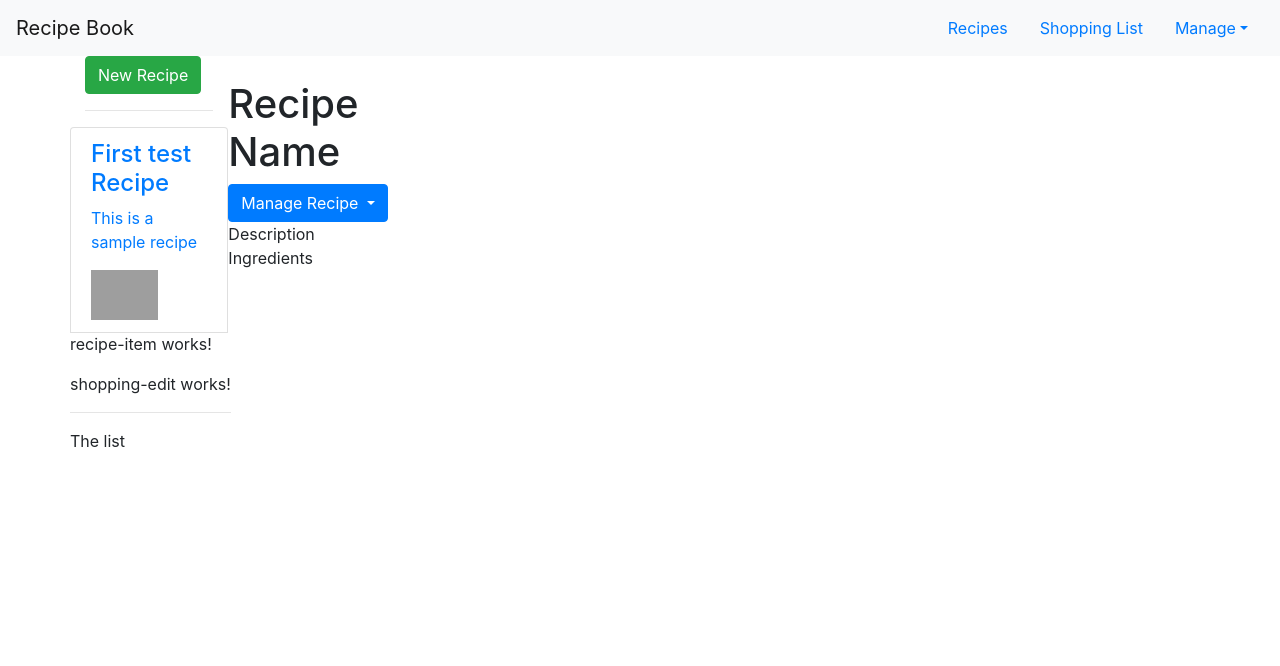
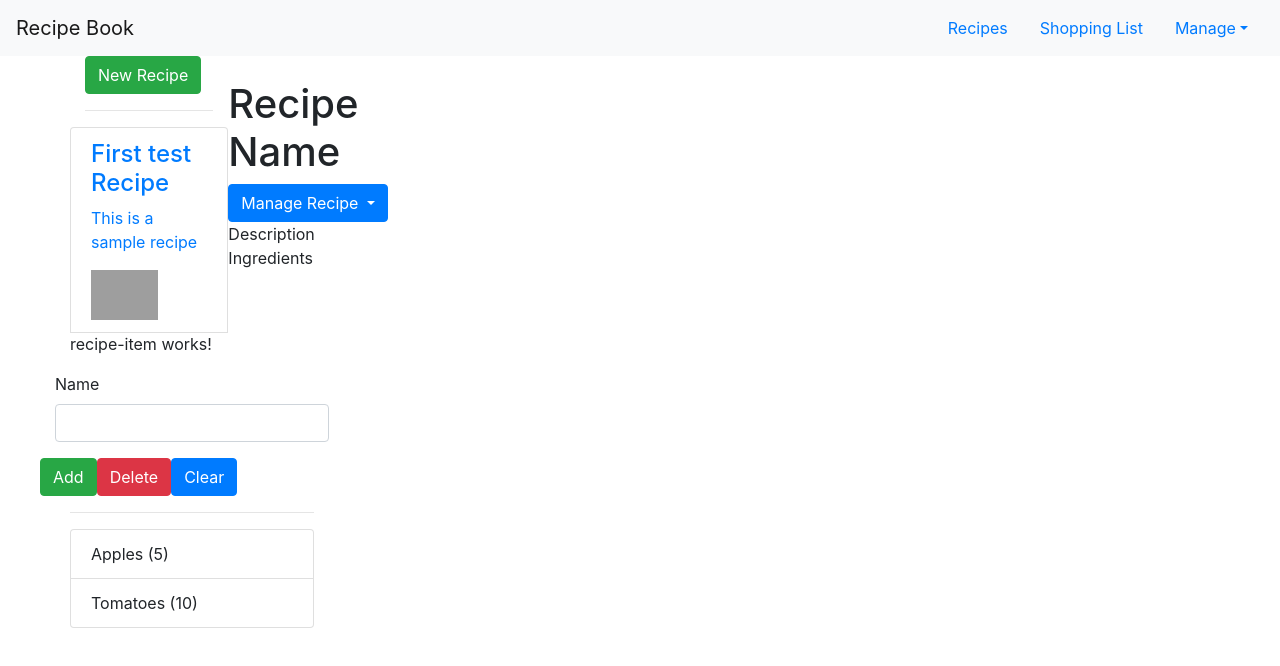
Before and after one commit to manishmawat/Tastybuddy, an Angular app: page / in a window 1280 px wide. Shown: the top 666 px of the page. Built offline with nearby package versions, Linux system fonts and the light colour scheme; grey boxes are pictures that could not be loaded.

Commit message:
Adding model classes and modified components for shopping list and recipe pages

```diff
--- /dev/null
+++ b/src/app/shared/ingredient.model.ts
@@ -0,0 +1,4 @@
+export class Ingredient {
+    constructor(public name: string, public amount: number) {
+    }
+}
--- a/src/app/shopping-list/shopping-edit/shopping-edit.component.html
+++ b/src/app/shopping-list/shopping-edit/shopping-edit.component.html
@@ -1,3 +1,19 @@
-<p>
-  shopping-edit works!
-</p>
+<div class="row">
+  <div class="col-xs-12">
+  <form>
+    <div class="row">
+      <div class="col sm-5 form-group">
+        <label for="name">Name</label>
+        <input type="text" id="name" class="form-control">
+      </div>
+    </div>
+    <div class="row">
+      <div class="col-xs-12">
+        <button class="btn btn-success" type="submit">Add</button>
+        <button class="btn btn-danger" type="button">Delete</button>
+        <button class="btn btn-primary" type="button">Clear</button>
+      </div>
+    </div>
+  </form>
+  </div>
+</div>
--- a/src/app/shopping-list/shoppinglist.component.html
+++ b/src/app/shopping-list/shoppinglist.component.html
@@ -1,7 +1,15 @@
 <div class="row">
-    <div class="col-xs-10">
-        <app-shopping-edit></app-shopping-edit>
-        <hr>
-        <p>The list</p>
-    </div>
-</div>
+        <div class="col-xs-10">
+          <app-shopping-edit></app-shopping-edit>
+          <hr>
+          <ul class="list-group">
+            <a
+            class="list-group-item"
+            style="cursor: pointer"
+            *ngFor="let ingredient of ingredients"
+            >
+            {{ingredient.name}} ({{ingredient.amount}})
+        </a>
+          </ul>
+        </div>
+      </div>
--- a/src/app/shopping-list/shoppinglist.component.ts
+++ b/src/app/shopping-list/shoppinglist.component.ts
@@ -1,9 +1,17 @@
-import { Component } from '@angular/core';
+import { Component, OnInit } from '@angular/core';
+import { Ingredient } from '../shared/ingredient.model';
 
 @Component({
     selector: 'app-shoppinglist',
     templateUrl: 'shoppinglist.component.html'
 })
-export class ShoppingListComponent {
+export class ShoppingListComponent implements OnInit {
+    ingredients: Ingredient[] = [
+        new Ingredient('Apples', 5),
+        new Ingredient('Tomatoes', 10)
+    ];
 
+    constructor() {}
+    ngOnInit() {
+    }
 }
```
